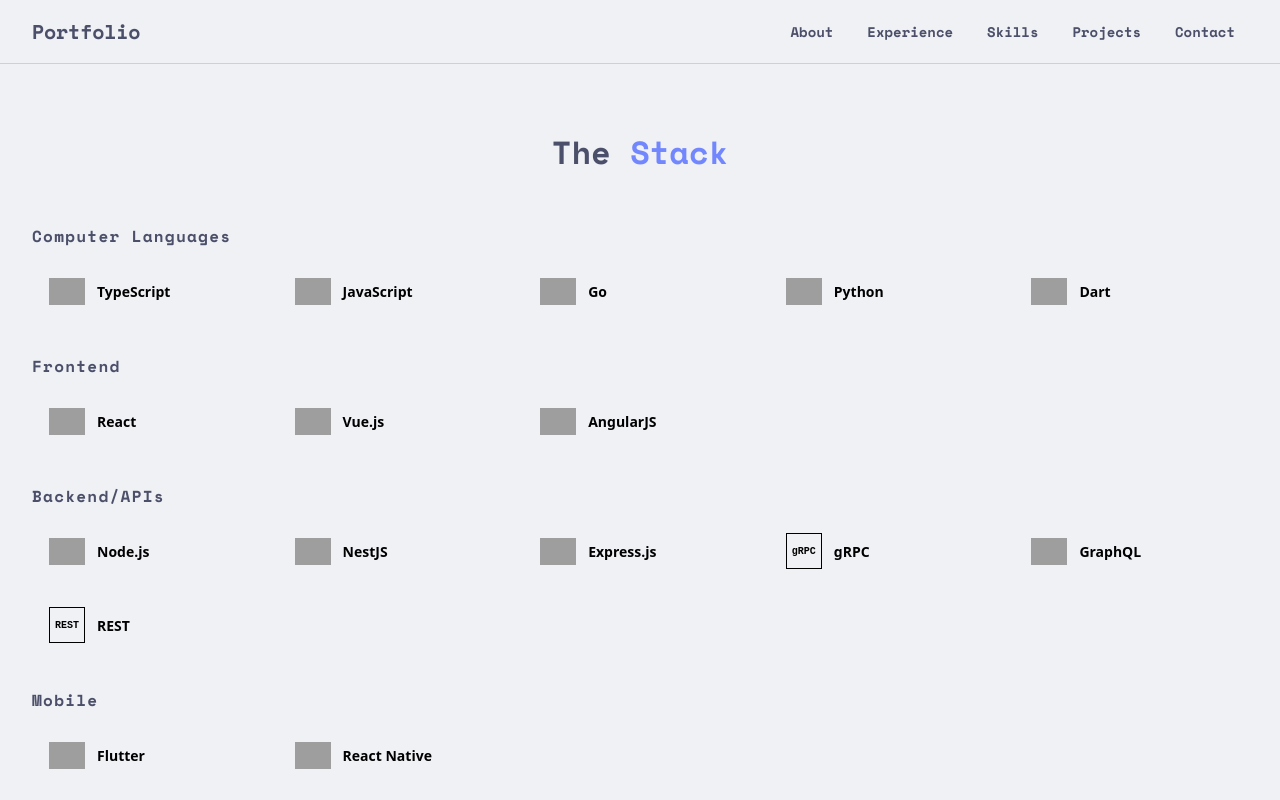
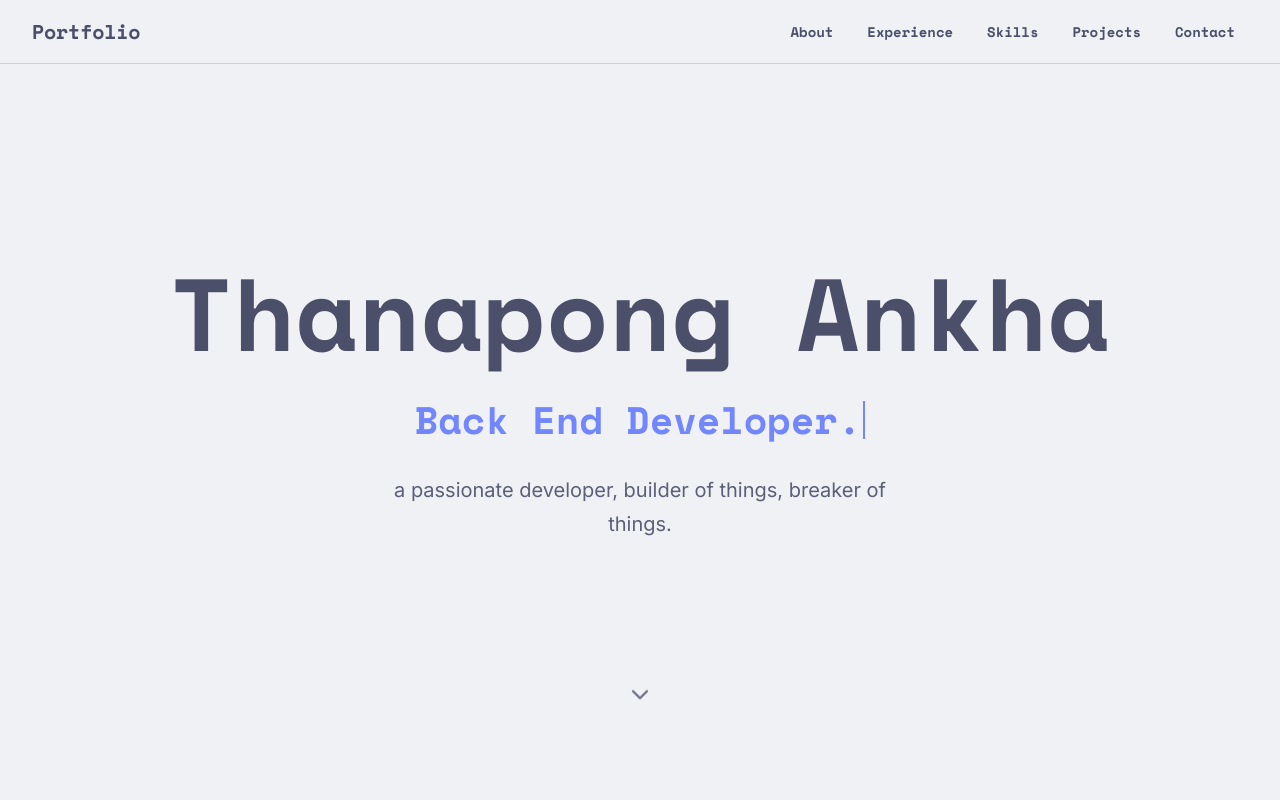
Before and after one commit to lindstorm76/gui-portfolio, a React (Vite) app: page / in a window 1280 px wide. Shown: the top 800 px of the page. Built offline with nearby package versions, Linux system fonts and the light colour scheme; grey boxes are pictures that could not be loaded.

Commit message:
implement Hero component

```diff
--- a/src/App.tsx
+++ b/src/App.tsx
@@ -1,5 +1,6 @@
 import styled from "styled-components";
 import Navbar from "./components/Navbar";
+import Hero from "./components/Hero";
 import Stack from "./components/Stack";
 import Contact from "./components/Contact";
 import Socials from "./components/Socials";
@@ -22,6 +23,7 @@
     <>
       <Navbar />
       <Main>
+        <Hero />
         <Stack />
         <Contact />
       </Main>
--- a/src/components/Contact.tsx
+++ b/src/components/Contact.tsx
@@ -18,7 +18,7 @@
 `;
 
 const Title = styled.h2`
-  font-family: ${({ theme }) => theme.fonts.header};
+  font-family: ${({ theme }) => theme.fonts.mono};
   font-size: ${({ theme }) => theme.fontSizes.mobile["3xl"]};
   color: ${({ theme }) => theme.colors.lavender};
   font-weight: 700;
@@ -61,7 +61,7 @@
 const Button = styled.a`
   display: inline-block;
   padding: ${({ theme }) => `${theme.spacing[3]} ${theme.spacing[8]}`};
-  font-family: ${({ theme }) => theme.fonts.header};
+  font-family: ${({ theme }) => theme.fonts.mono};
   font-size: ${({ theme }) => theme.fontSizes.mobile.sm};
   font-weight: 700;
   color: ${({ theme }) => theme.colors.text};
--- /dev/null
+++ b/src/components/Hero.tsx
@@ -0,0 +1,161 @@
+import { useEffect, useState } from "react";
+import styled, { keyframes } from "styled-components";
+
+const Section = styled.section`
+  text-align: center;
+  position: relative;
+  min-height: calc(100svh - ${({ theme }) => theme.spacing["24"]});
+  display: flex;
+  flex-direction: column;
+  justify-content: center;
+  align-items: center;
+  gap: ${({ theme }) => theme.spacing[6]};
+`;
+
+const Name = styled.h1`
+  font-family: ${({ theme }) => theme.fonts.mono};
+  font-size: clamp(3rem, 8vw, 8rem);
+  color: ${({ theme }) => theme.colors.text};
+  font-weight: 700;
+  line-height: 1.05;
+`;
+
+const Role = styled.p`
+  font-family: ${({ theme }) => theme.fonts.mono};
+  font-size: clamp(1.5rem, 3vw, 3rem);
+  color: ${({ theme }) => theme.colors.lavender};
+  font-weight: 700;
+  display: flex;
+  align-items: center;
+  justify-content: center;
+  min-height: 1.5em;
+`;
+
+const blink = keyframes`
+  0%, 100% { opacity: 1; }
+  50% { opacity: 0; }
+`;
+
+const bounceDown = keyframes`
+  0%, 100% { transform: translateX(-50%) translateY(0); }
+  50% { transform: translateX(-50%) translateY(8px); }
+`;
+
+const Cursor = styled.span`
+  display: inline-block;
+  width: 2px;
+  height: 1em;
+  background-color: ${({ theme }) => theme.colors.lavender};
+  margin-left: 2px;
+  animation: ${blink} 1s step-start infinite;
+`;
+
+const ArrowWrapper = styled.div`
+  display: flex;
+  position: absolute;
+  color: ${({ theme }) => theme.colors.subtext0};
+  cursor: pointer;
+  left: 50%;
+  bottom: ${({ theme }) => theme.spacing[12]};
+  animation: ${bounceDown} 1.6s ease-in-out infinite;
+`;
+
+const Tagline = styled.p`
+  font-size: ${({ theme }) => theme.fontSizes.mobile.lg};
+  color: ${({ theme }) => theme.colors.subtext1};
+  max-width: 560px;
+  line-height: 1.7;
+
+  @media (min-width: 768px) {
+    font-size: ${({ theme }) => theme.fontSizes.desktop.lg};
+  }
+`;
+
+const ROLES = [
+  "Front End Developer.",
+  "Back End Developer.",
+  "Mobile Developer.",
+];
+
+const TYPING_SPEED = 80;
+const DELETING_SPEED = 40;
+const PAUSE_AFTER_TYPE = 1500;
+const PAUSE_AFTER_DELETE = 400;
+
+function Typewriter() {
+  const [displayText, setDisplayText] = useState("");
+  const [index, setIndex] = useState(0);
+  const [isTyping, setIsTyping] = useState(true);
+
+  useEffect(() => {
+    const current = ROLES[index];
+
+    if (isTyping) {
+      if (displayText.length < current.length) {
+        const t = setTimeout(
+          () => setDisplayText(current.slice(0, displayText.length + 1)),
+          TYPING_SPEED,
+        );
+        return () => clearTimeout(t);
+      } else {
+        const t = setTimeout(() => setIsTyping(false), PAUSE_AFTER_TYPE);
+        return () => clearTimeout(t);
+      }
+    } else {
+      if (displayText.length > 0) {
+        const t = setTimeout(
+          () => setDisplayText(displayText.slice(0, -1)),
+          DELETING_SPEED,
+        );
+        return () => clearTimeout(t);
+      } else {
+        const t = setTimeout(() => {
+          setIndex((prev) => (prev + 1) % ROLES.length);
+          setIsTyping(true);
+        }, PAUSE_AFTER_DELETE);
+        return () => clearTimeout(t);
+      }
+    }
+  }, [displayText, isTyping, index]);
+
+  return (
+    <Role>
+      {displayText}
+      <Cursor />
+    </Role>
+  );
+}
+
+function Hero() {
+  return (
+    <Section id="about">
+      <Name>Thanapong Ankha</Name>
+      <Typewriter />
+      <Tagline>
+        a passionate developer, builder of things, breaker of things.
+      </Tagline>
+      <ArrowWrapper
+        onClick={() =>
+          document
+            .getElementById("skills")
+            ?.scrollIntoView({ behavior: "smooth" })
+        }
+      >
+        <svg
+          width="28"
+          height="28"
+          viewBox="0 0 24 24"
+          fill="none"
+          stroke="currentColor"
+          strokeWidth="2"
+          strokeLinecap="round"
+          strokeLinejoin="round"
+        >
+          <polyline points="6 9 12 15 18 9" />
+        </svg>
+      </ArrowWrapper>
+    </Section>
+  );
+}
+
+export default Hero;
--- a/src/components/Navbar.tsx
+++ b/src/components/Navbar.tsx
@@ -37,7 +37,7 @@
   letter-spacing: -0.01em;
   position: relative;
   z-index: 201;
-  font-family: ${({ theme }) => theme.fonts.header};
+  font-family: ${({ theme }) => theme.fonts.mono};
 
   @media (min-width: 768px) {
     font-size: ${({ theme }) => theme.fontSizes.desktop.lg};
@@ -121,7 +121,7 @@
   color: ${({ theme }) => theme.colors.text};
   font-size: ${({ theme }) => theme.fontSizes.mobile["2xl"]};
   font-weight: 600;
-  font-family: ${({ theme }) => theme.fonts.header};
+  font-family: ${({ theme }) => theme.fonts.mono};
   border-radius: ${({ theme }) => theme.radii.md};
   transition:
     background-color 0.15s ease,
@@ -134,7 +134,7 @@
   flex-direction: row;
   gap: ${({ theme }) => theme.spacing[2]};
   font-weight: 600;
-  font-family: ${({ theme }) => theme.fonts.header};
+  font-family: ${({ theme }) => theme.fonts.mono};
 
   @media (min-width: 768px) {
     display: flex;
--- a/src/components/Stack.tsx
+++ b/src/components/Stack.tsx
@@ -92,19 +92,11 @@
 ];
 
 const Section = styled.section`
-  padding: ${({ theme }) => `${theme.spacing[12]} 0`};
-
-  @media (min-width: 768px) {
-    padding: ${({ theme }) => `${theme.spacing[16]} 0`};
-  }
-
-  @media (min-width: 1280px) {
-    padding: ${({ theme }) => `${theme.spacing[20]} 0`};
-  }
+  padding: ${({ theme }) => `${theme.spacing[20]} 0`};
 `;
 
 const Title = styled.h2`
-  font-family: ${({ theme }) => theme.fonts.header};
+  font-family: ${({ theme }) => theme.fonts.mono};
   font-size: ${({ theme }) => theme.fontSizes.mobile["3xl"]};
   color: ${({ theme }) => theme.colors.text};
   font-weight: 700;
@@ -133,7 +125,7 @@
 `;
 
 const CategoryLabel = styled.h3`
-  font-family: ${({ theme }) => theme.fonts.header};
+  font-family: ${({ theme }) => theme.fonts.mono};
   font-size: ${({ theme }) => theme.fontSizes.mobile.md};
   color: ${({ theme }) => theme.colors.text};
   letter-spacing: 0.08em;
--- a/src/theme.ts
+++ b/src/theme.ts
@@ -31,9 +31,8 @@
     crust: "#dce0e8",
   },
   fonts: {
-    sans: "system-ui, Avenir, Helvetica, Arial, sans-serif",
-    mono: "'Martian Mono', 'Cascadia Code', 'Fira Code', monospace",
-    header: "'Space Mono', system-ui",
+    sans: "Inter, system-ui, Avenir, Helvetica, Arial, sans-serif",
+    mono: "'Space Mono', 'Cascadia Code', 'Fira Code', monospace",
   },
   fontSizes: {
     mobile: {
```
